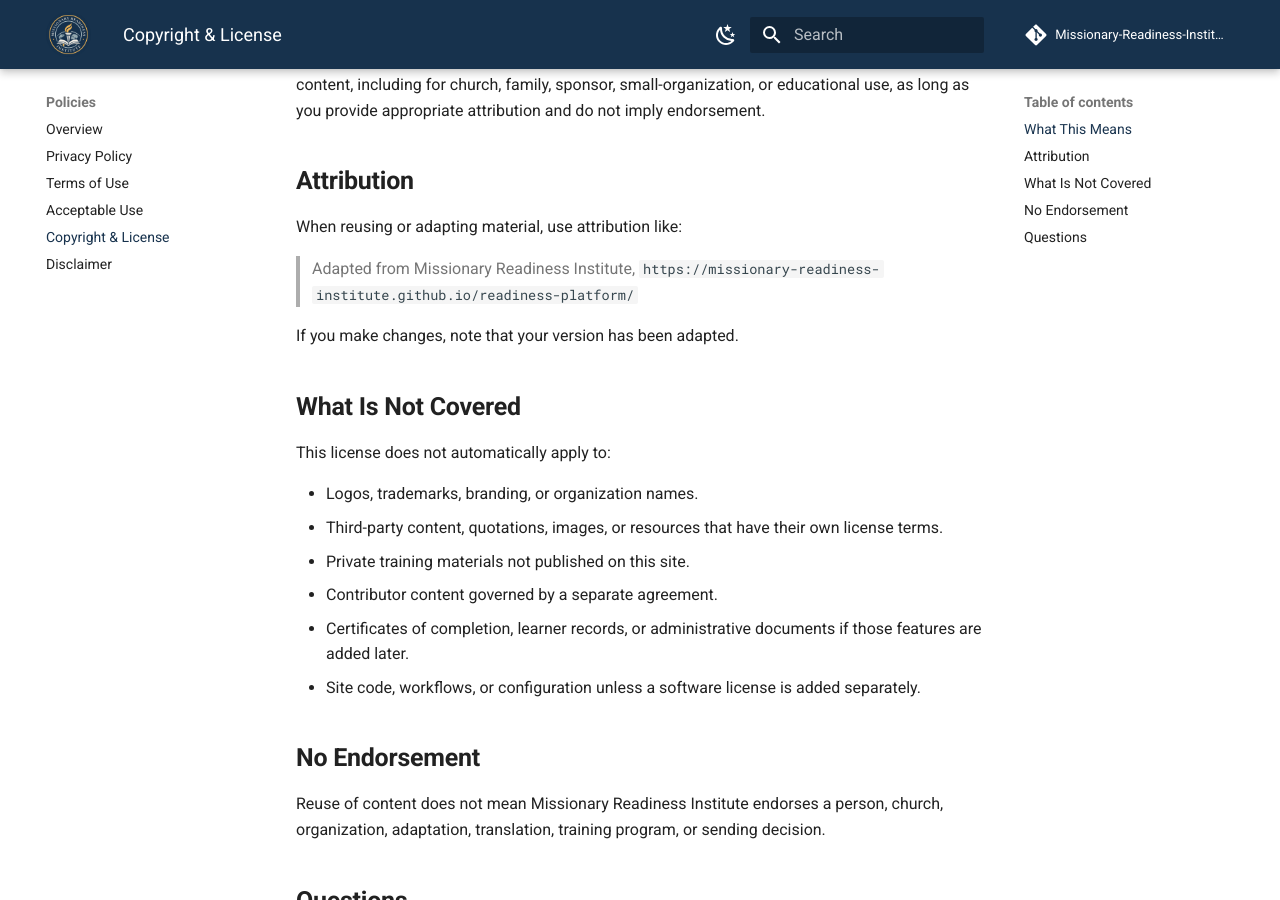
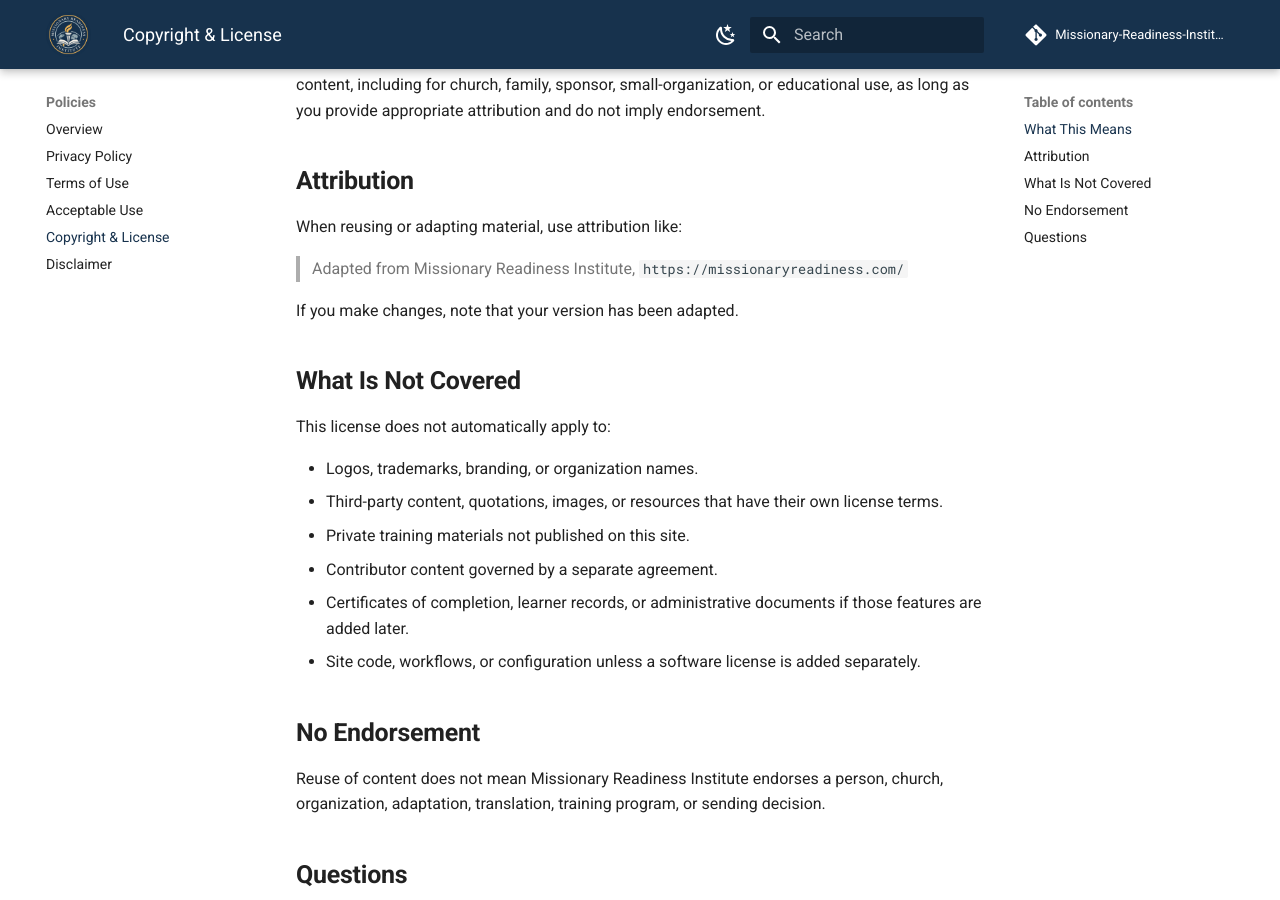
Before and after one commit to Missionary-Readiness-Institute/readiness-platform, an MkDocs documentation site: the page built from docs/policies/copyright-license.md, in a window 1280 px wide and 900 px high, scrolled down 514 px. Built offline with MkDocs 1.6.1 and Material for MkDocs 9.7.7, drawn with Linux system fonts in a browser that asks for light colours; comment, search, counter and statistics services are not loaded; some of the changed lines change nothing that is shown.

Commit message:
Update URL

```diff
--- a/docs/policies/copyright-license.md
+++ b/docs/policies/copyright-license.md
@@ -15,7 +15,7 @@
 
 When reusing or adapting material, use attribution like:
 
-> Adapted from Missionary Readiness Institute, `https://missionary-readiness-institute.github.io/readiness-platform/`
+> Adapted from Missionary Readiness Institute, `https://missionaryreadiness.com/`
 
 If you make changes, note that your version has been adapted.
 
```
